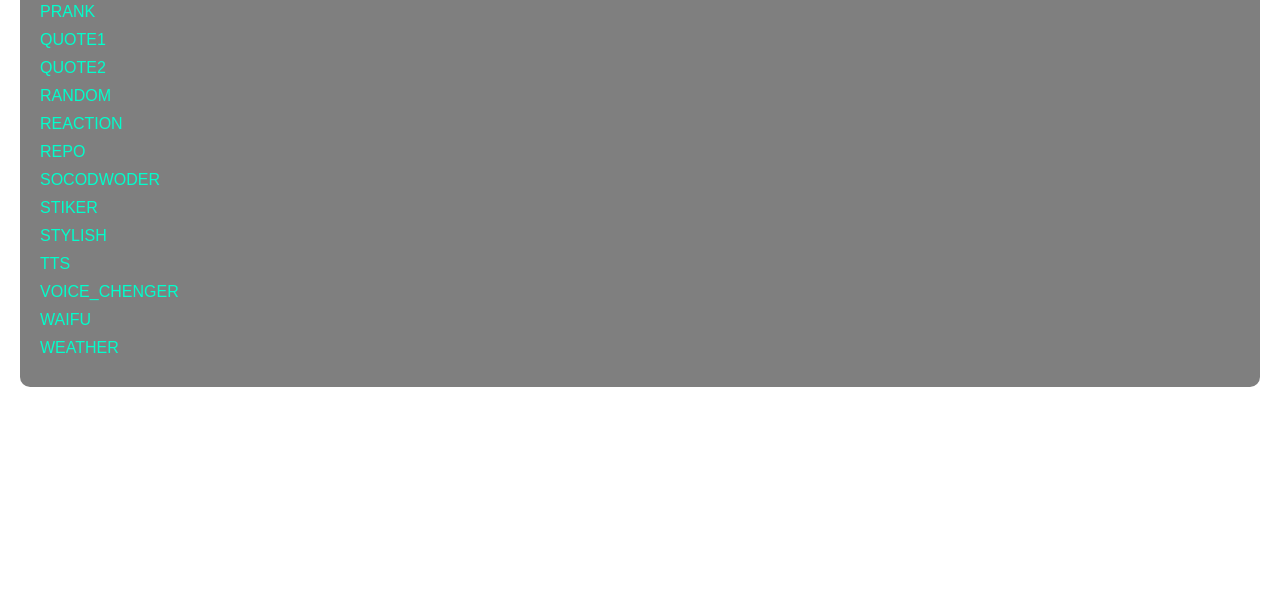
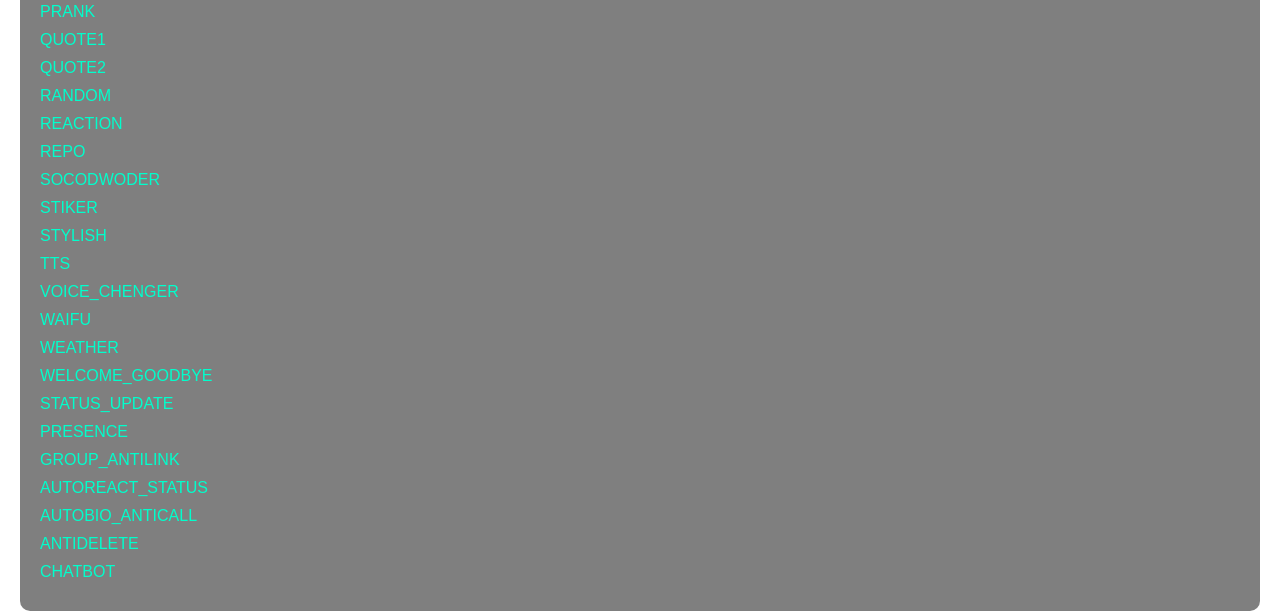
Before and after one commit to wevedo/Edit-base, a website: page index.html in a window 1280 px wide. Shown: the part 822-1433 px from the top of the page. Before the commit the page ends 1209 px from the top, so only its background shows below. Drawn offline with Linux system fonts and the light colour scheme.

Commit message:
Update index.html

```diff
--- a/index.html
+++ b/index.html
@@ -125,6 +125,16 @@
       <li><a href="https://raw.githubusercontent.com/wevedo/Edit-base/refs/heads/main/adams/voice_chenger.js">VOICE_CHENGER</a></li>
       <li><a href="https://raw.githubusercontent.com/wevedo/Edit-base/refs/heads/main/adams/waifu.js">WAIFU</a></li>
       <li><a href="https://raw.githubusercontent.com/wevedo/Edit-base/refs/heads/main/adams/weather.js">WEATHER</a></li>
+
+      <!-- New Files (BWM XMD - Listeners Related) -->
+      <li><a href="https://raw.githubusercontent.com/wevedo/abutech/refs/heads/main/bwmxmd/Welcome_Goodbye.js">WELCOME_GOODBYE</a></li>
+      <li><a href="https://raw.githubusercontent.com/wevedo/abutech/refs/heads/main/bwmxmd/Status_update.js">STATUS_UPDATE</a></li>
+      <li><a href="https://raw.githubusercontent.com/wevedo/abutech/refs/heads/main/bwmxmd/Presence.js">PRESENCE</a></li>
+      <li><a href="https://raw.githubusercontent.com/wevedo/abutech/refs/heads/main/bwmxmd/Group_antilink.js">GROUP_ANTILINK</a></li>
+      <li><a href="https://raw.githubusercontent.com/wevedo/abutech/refs/heads/main/bwmxmd/Autoreact_status.js">AUTOREACT_STATUS</a></li>
+      <li><a href="https://raw.githubusercontent.com/wevedo/abutech/refs/heads/main/bwmxmd/Autobio_anticall.js">AUTOBIO_ANTICALL</a></li>
+      <li><a href="https://raw.githubusercontent.com/wevedo/abutech/refs/heads/main/bwmxmd/Antidelete.js">ANTIDELETE</a></li>
+      <li><a href="https://raw.githubusercontent.com/wevedo/abutech/refs/heads/main/bwmxmd/chatbot.js">CHATBOT</a></li>
     </ul>
   </div>
 
```
